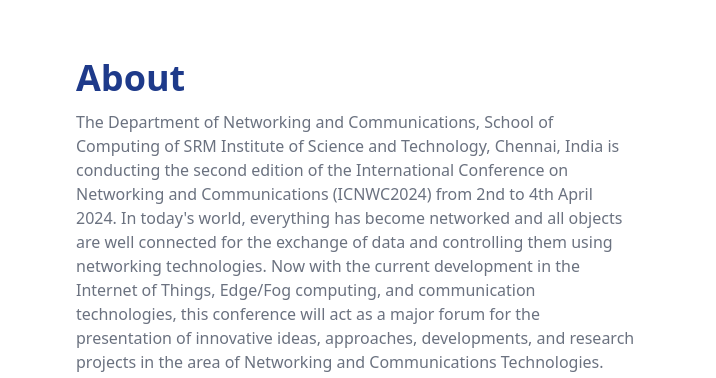
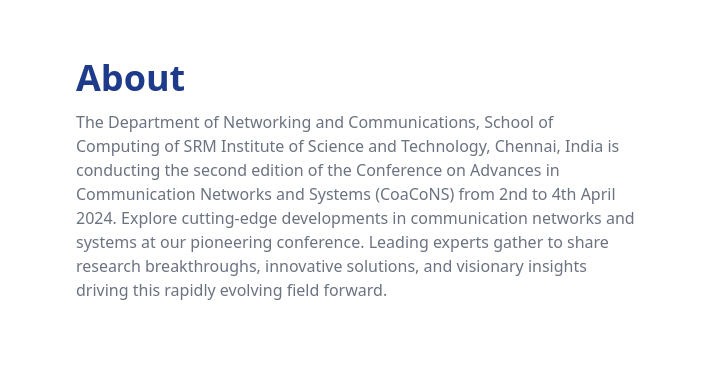
Before and after one commit to sanchitmahajann/conference-site, a plain HTML site: page index.html in a window 1280 px wide. Shown: the part 574-952 px from the top of the page, 564-1280 px from the left. Drawn offline with nearby package versions, Linux system fonts and the light colour scheme.

Commit message:
Updated content

```diff
--- a/index.html
+++ b/index.html
@@ -160,12 +160,10 @@
             <div class="basis-1/2">
                 <h1 class="text-4xl font-bold text-blue-900 mb-3">About</h1>
                 <p class="text-md text-gray-500">The Department of Networking and Communications, School of Computing of SRM Institute of Science and Technology, Chennai,
-                    India is conducting the second edition of the International Conference on Networking and Communications (ICNWC2024) from 2nd to 4th April 2024.
+                    India is conducting the second edition of the Conference on Advances in Communication Networks and Systems (CoaCoNS) from 2nd to 4th April 2024.
 
-                    In today's world, everything has become networked and all objects are well connected for the exchange of data and controlling them using networking
-                    technologies. Now with the current development in the Internet of Things, Edge/Fog computing, and communication technologies,
-                    this conference will act as a major forum for the presentation of innovative ideas, approaches, developments,
-                    and research projects in the area of Networking and Communications Technologies.</p>
+                    Explore cutting-edge developments in communication networks and systems at our pioneering conference. Leading experts gather to share research breakthroughs,
+                    innovative solutions, and visionary insights driving this rapidly evolving field forward.</p>
             </div>
         </div>
         <div class="py-5 text-center">
```
